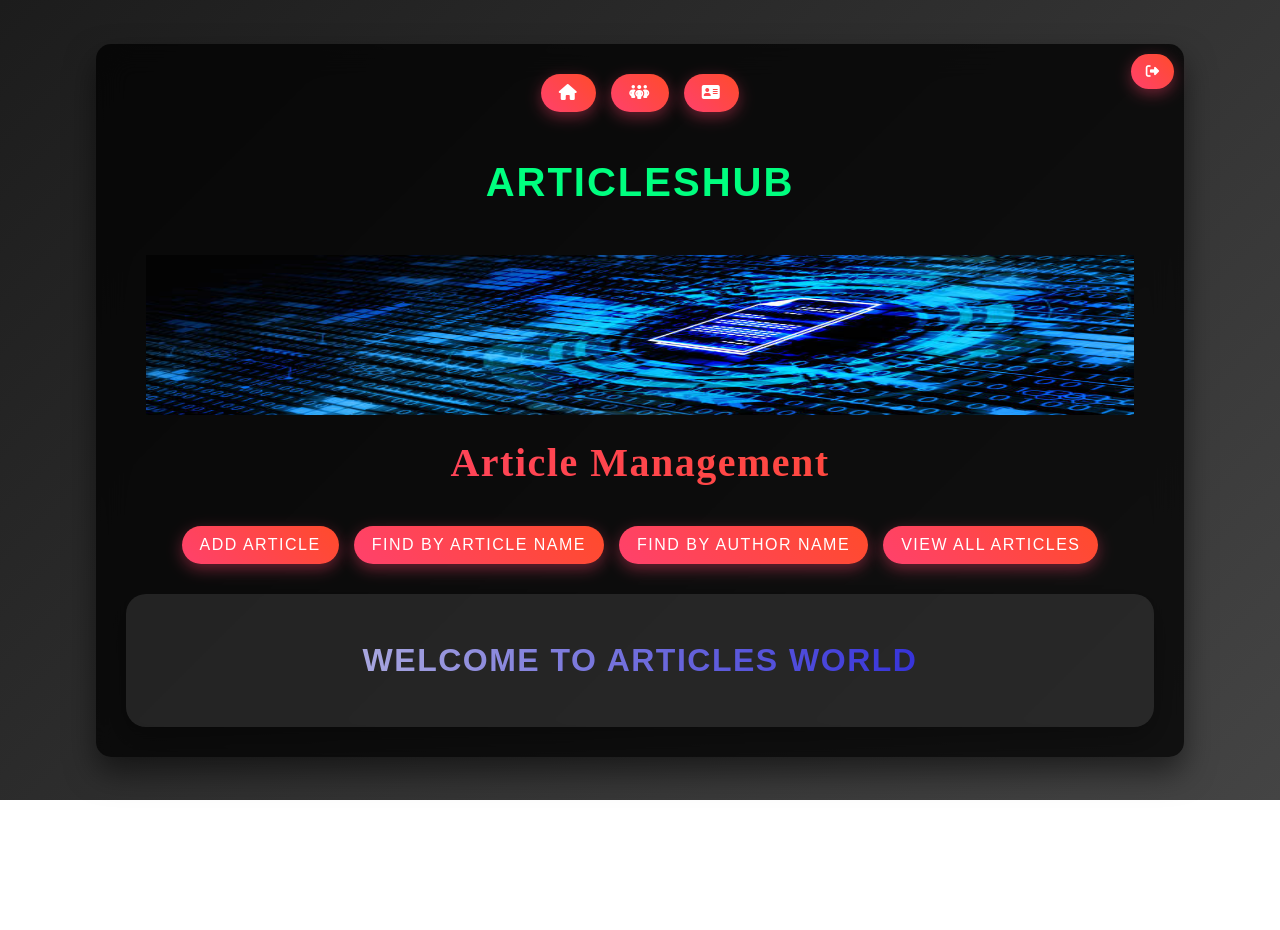
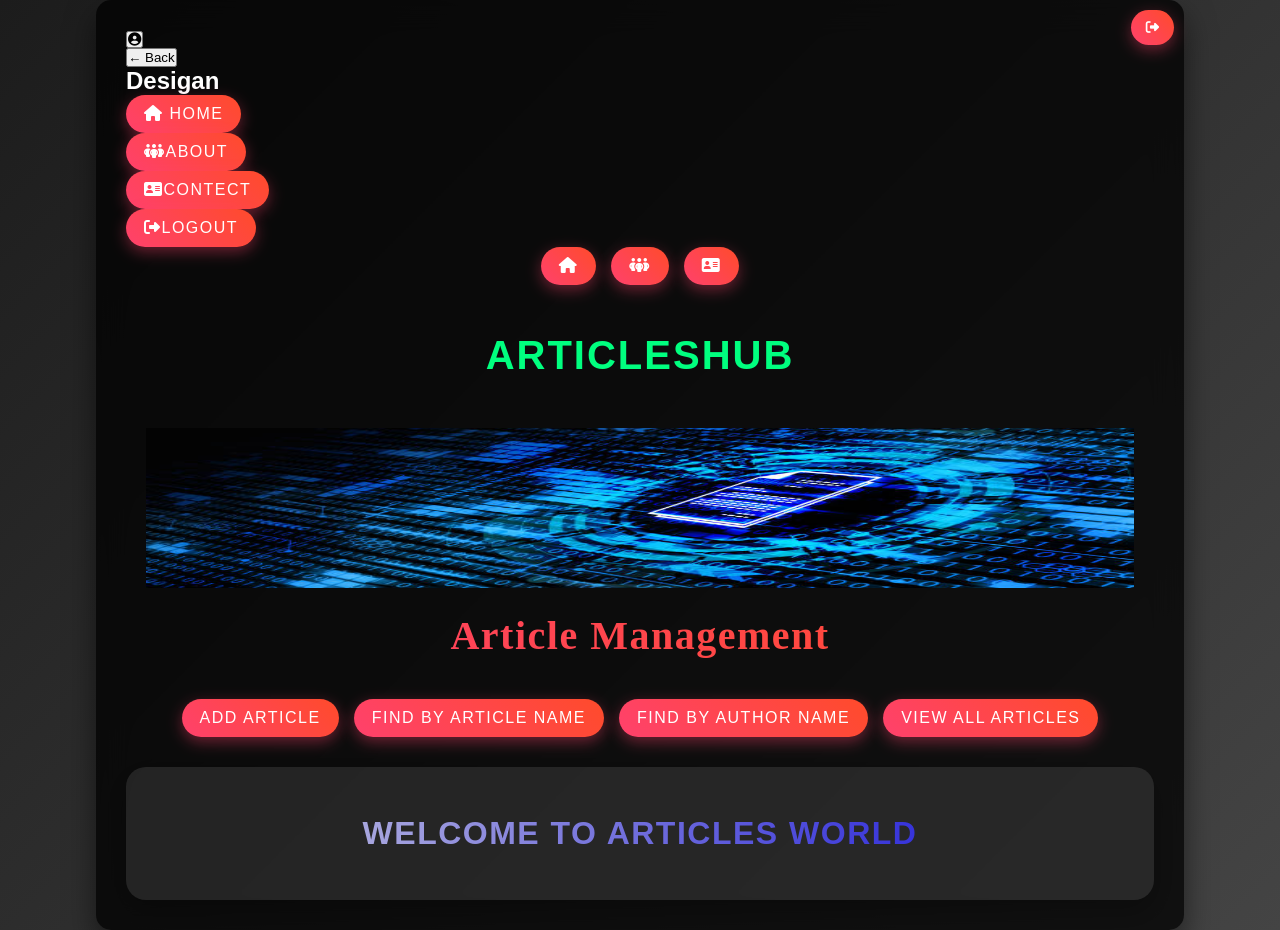
Before and after one commit to Desigan-v/Articles-FrontEnd, a Next.js app: page / in a window 1280 px wide. Before the commit the page ends 800 px from the top, so only its background shows below. Built offline with nearby package versions, Linux system fonts and the light colour scheme.

Commit message:
Update page.tsx

```diff
--- a/src/app/page.tsx
+++ b/src/app/page.tsx
@@ -15,6 +15,9 @@ const Home = () => {
 
   const handleViewChange = (newView: string) => setView(newView);
 
+  const [isLeftSidebarOpen, setIsLeftSidebarOpen] = useState(false);
+
+
   const router = useRouter();
     const logOut = ()=> {
         Cookies.remove("loggedin");
@@ -22,6 +25,36 @@ const Home = () => {
 
   return (
     <div className="container">
+        <button
+          className="account-icon fas fa-user-circle button2"
+          onClick={() => setIsLeftSidebarOpen(true)}
+          aria-label="Open Left Sidebar"
+        ></button>
+
+      <div className={`sidebar left ${isLeftSidebarOpen ? 'active' : ''}`}>
+        <button className="close-btn" onClick={() => setIsLeftSidebarOpen(false)}>← Back</button>
+        <div className="sidebar-content p-3">
+          <h2>Desigan</h2>
+            <Link href="/">
+              <button  className="button">
+                <i className="fas fa-home"></i> Home
+              </button>
+            </Link><br></br>
+            <Link href="/About">
+              <button  className="button">
+                <i className="fa-solid fa-people-group"></i>About
+              </button>
+            </Link><br></br>
+            <Link href="/Contect">
+              <button  className="button">
+              <i className="fa-solid fa-address-card"></i>Contect
+              </button>
+            </Link><br></br>
+          <button type='submit'
+          className='button'
+        onClick={()=>logOut()}><i className="fa-solid fa-right-from-bracket"></i>Logout</button>
+        </div>
+      </div>
       <div>
           <div className='button-container'>
             <Link href="/">
```
